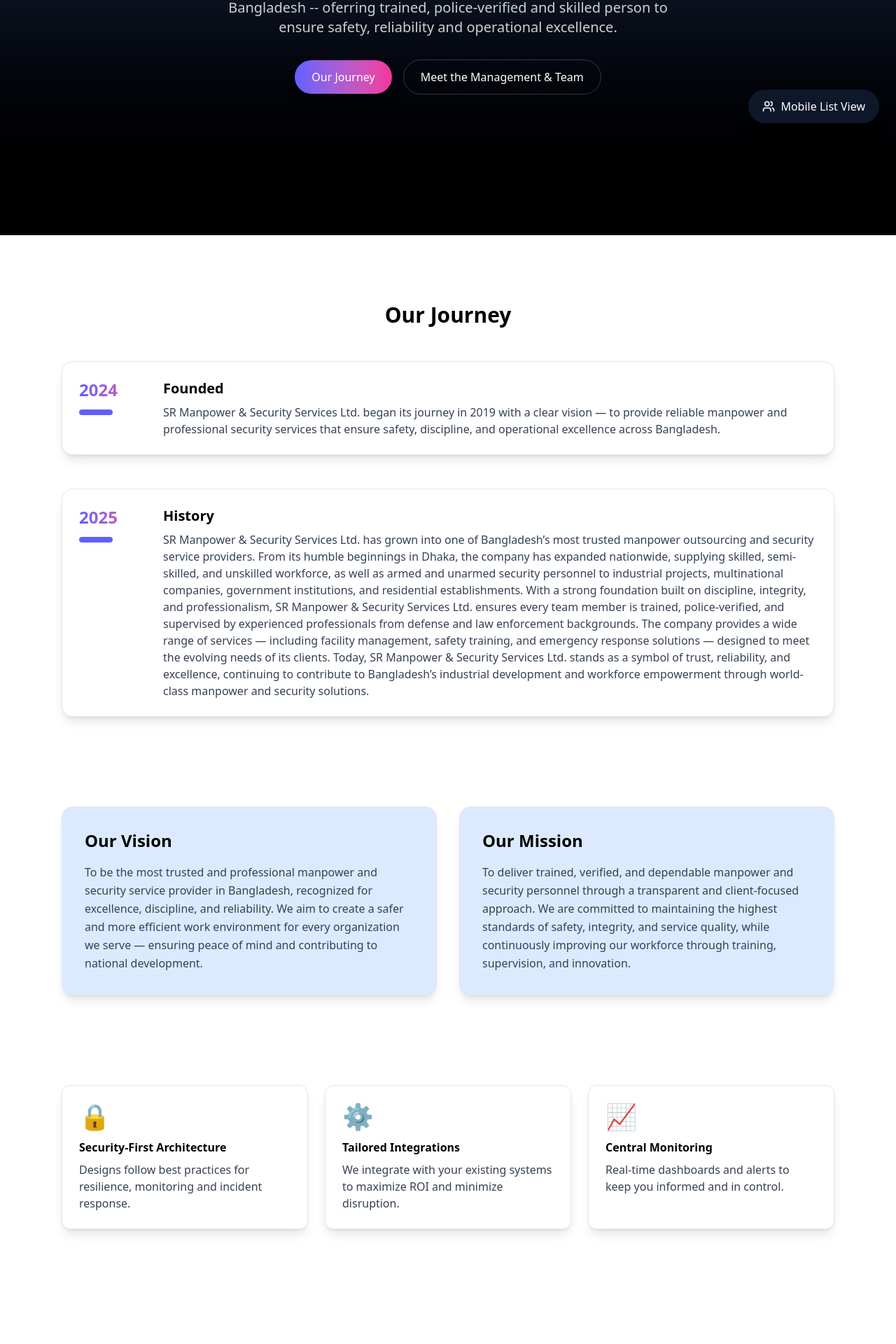
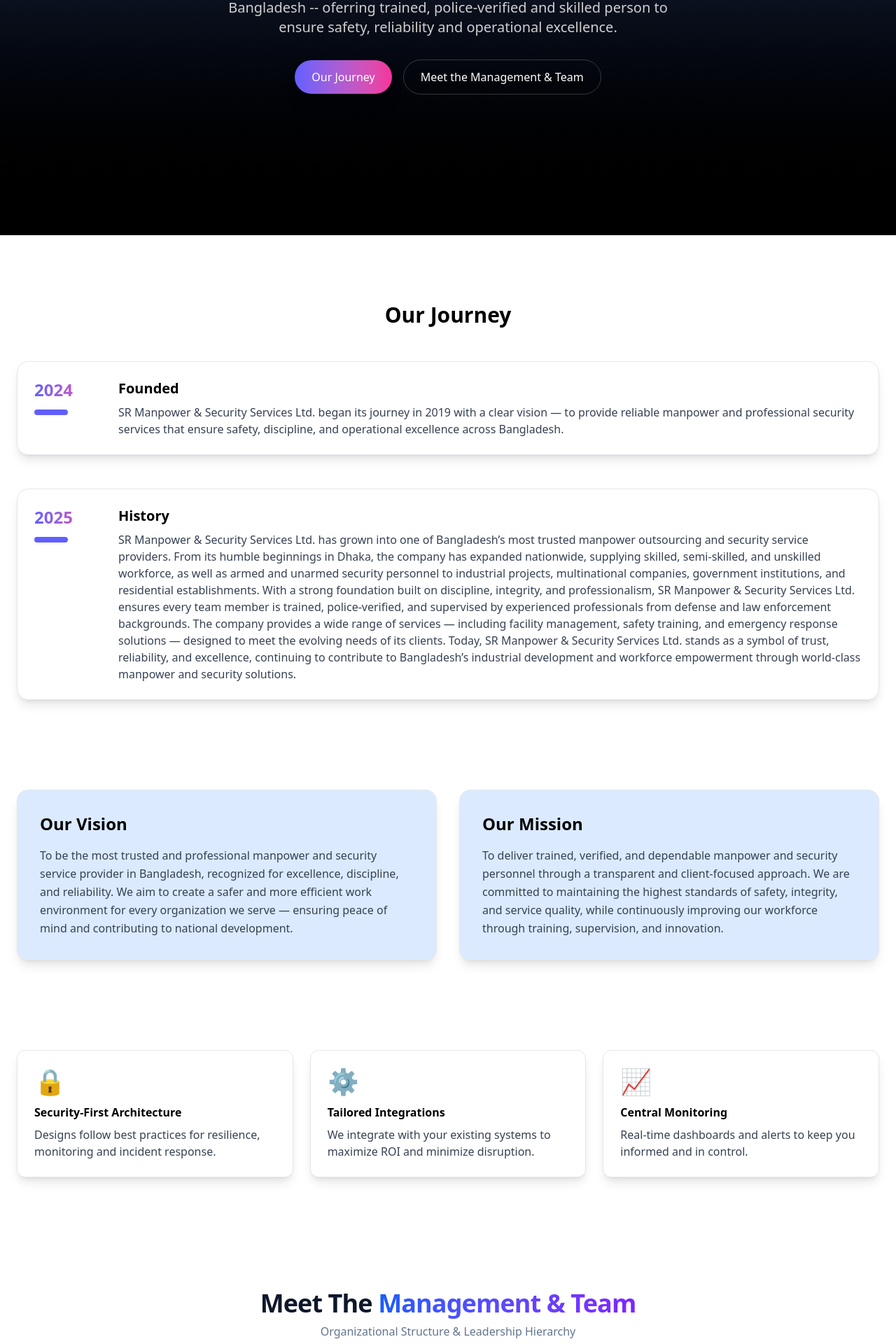
Before and after one commit to mrtech-2022/srmanpowersecurity, a Next.js app: page /about-us in a window 1280 px wide. Shown: the part 600-2520 px from the top of the page at 70% size. Built offline with nearby package versions, Linux system fonts and the light colour scheme.

Commit message:
contact and about update

```diff
--- a/src/components/AboutUs/AboutCompany.jsx
+++ b/src/components/AboutUs/AboutCompany.jsx
@@ -145,7 +145,7 @@
 
       <main className="relative bg-white">
 
-                <section id="history" className="max-w-6xl mx-auto px-6 py-12">
+        <section id="history" className="max-w-7xl mx-auto px-6 py-12">
           <h2 className="text-3xl font-bold text-center my-12 text-black">Our Journey</h2>
           <div className="space-y-12">
             {timeline.map((t, i) => (
@@ -169,7 +169,7 @@
         </section>
 
 
-                <section className="max-w-6xl mx-auto px-6 py-20 grid md:grid-cols-2 gap-8">
+        <section className="max-w-7xl mx-auto px-6 py-20 grid md:grid-cols-2 gap-8">
           <div className="p-8 bg-blue-100 border border-gray-200 rounded-2xl shadow-lg">
             <h3 className="text-2xl font-bold mb-4 text-black">Our Vision</h3>
             <p className="text-gray-700 leading-relaxed">
@@ -186,7 +186,7 @@
         </section>
 
 
-                <section className="max-w-6xl mx-auto px-6 py-12">
+        <section className="max-w-7xl mx-auto px-6 py-12">
           <div className="grid md:grid-cols-3 gap-6">
             <div className="p-6 bg-white border border-gray-200 rounded-xl shadow-lg transition-transform duration-300 hover:-translate-y-2">
               <div className="text-4xl mb-3 text-indigo-500">🔒</div>
@@ -209,7 +209,7 @@
         </section>
 
 
-                <section id="team" className="max-w-6xl mx-auto px-6 py-20">
+        <section id="team" className="max-w-7xl mx-auto px-6 py-20">
           <OrgChart />
         </section>
 
@@ -378,7 +378,7 @@
       )}
 
       {/* Floating Toggle Button */}
-      <div className="fixed bottom-6 right-6 z-50">
+      {/* <div className="fixed bottom-6 right-6 z-50">
          <button
            onClick={() => setIsMobile(!isMobile)}
            className="bg-slate-900 text-white px-5 py-3 rounded-full shadow-xl hover:shadow-2xl hover:scale-105 active:scale-95 transition-all flex items-center gap-2 font-medium"
@@ -386,7 +386,7 @@
            <Users size={18} />
            {isMobile ? "View Org Chart" : "Mobile List View"}
          </button>
-      </div>
+      </div> */}
     </div>
   );
 }
--- a/src/components/Contacts/Contacts.jsx
+++ b/src/components/Contacts/Contacts.jsx
@@ -129,7 +129,7 @@
             </div>
 
             <section>
-                <div className="py-16 px-4 container mx-auto">
+                <div className="py-16 px-4 container max-w-7xl mx-auto">
                     <div className="mx-auto">
 
                         <div className="bg-white rounded-2xl shadow-lg p-8 mb-12 border-2 border-blue-100">
@@ -210,11 +210,11 @@
 
                         <div className="grid grid-cols-1 lg:grid-cols-2 gap-8">
 
-                            <div className="bg-white rounded-xl shadow-lg overflow-hidden">
+                            <div className="bg-white rounded-xl shadow-lg overflow-hidden h-[400px] lg:h-full">
                                 <iframe
                                     src="https://www.google.com/maps/embed?pb=!1m18!1m12!1m3!1d58398.86341087786!2d90.36311469999999!3d23.8103!2m3!1f0!2f0!3f0!3m2!1i1024!2i768!4f13.1!3m3!1m2!1s0x3755c70c15ea1de1%3A0x97856381e88ac842!2sDhaka!5e0!3m2!1sen!2sbd!4v1234567890"
                                     width="100%"
-                                    height="400"
+                                    height="100%"
                                     style={{ border: 0 }}
                                     allowFullScreen=""
                                     loading="lazy"
```
Lines whose indentation alone changed are shown as unchanged.
